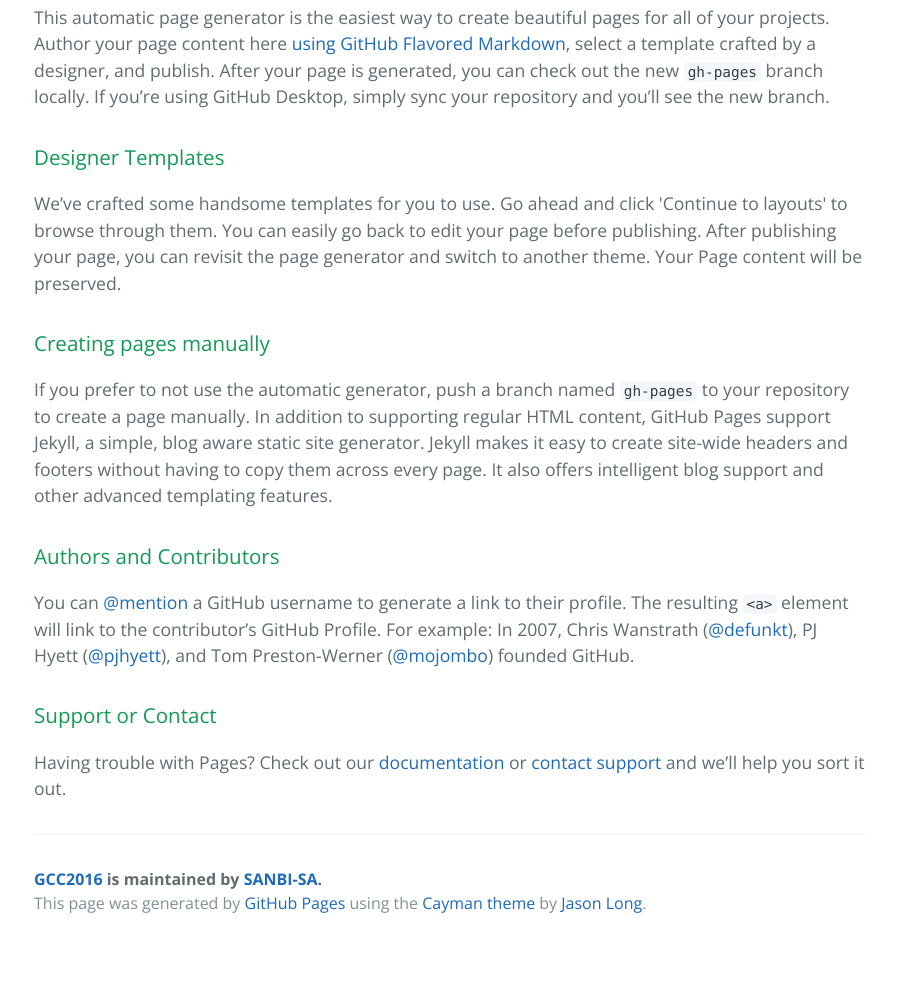
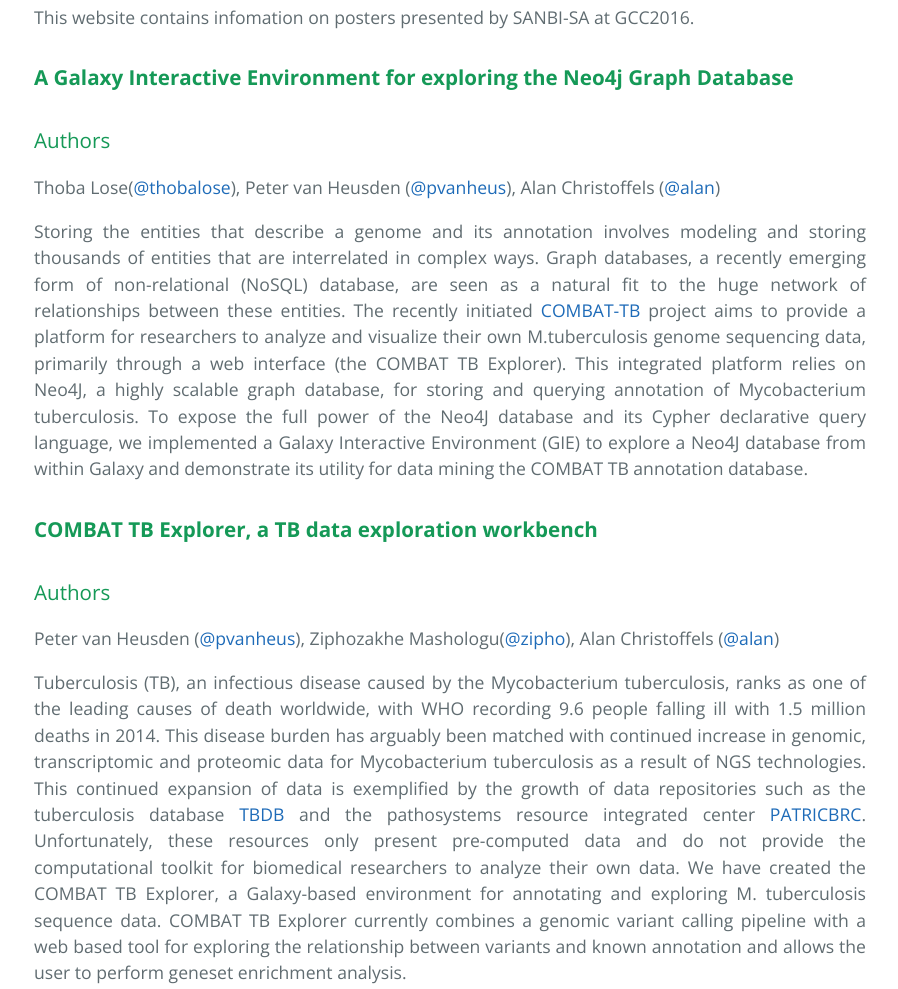
Before and after one commit to SANBI-SA-archive/GCC2016, a plain HTML site: page index.html in a window 1280 px wide. Shown: the part 459-1448 px from the top of the page, without its empty margins (190-1088 px from the left). Before the commit the page ends 1406 px from the top, so only its background shows below. Drawn offline with nearby package versions, Linux system fonts and the light colour scheme.

Commit message:
Content updates.

```diff
--- a/index.html
+++ b/index.html
@@ -11,8 +11,8 @@
   </head>
   <body>
     <section class="page-header">
-      <h1 class="project-name">SANBI-SA GCC2016 Posters</h1>
-      <h2 class="project-tagline">SANBI-SA repository for Galaxy Community Conference 2016</h2>
+      <h1 class="project-name">SANBI-SA Posters</h1>
+      <h2 class="project-tagline">SANBI-SA website for Galaxy Community Conference 2016 (GCC2016) Posters</h2>
       <a href="https://github.com/SANBI-SA/GCC2016" class="btn">View on GitHub</a>
       <a href="https://github.com/SANBI-SA/GCC2016/zipball/master" class="btn">Download .zip</a>
       <a href="https://github.com/SANBI-SA/GCC2016/tarball/master" class="btn">Download .tar.gz</a>
@@ -22,32 +22,27 @@
       <h3>
 <a id="welcome-to-github-pages" class="anchor" href="#welcome-to-github-pages" aria-hidden="true"><span aria-hidden="true" class="octicon octicon-link"></span></a>Welcome to SANBI-SA GCC2016 Posters Page.</h3>
 
-<p>This automatic page generator is the easiest way to create beautiful pages for all of your projects. Author your page content here <a href="https://guides.github.com/features/mastering-markdown/">using GitHub Flavored Markdown</a>, select a template crafted by a designer, and publish. After your page is generated, you can check out the new <code>gh-pages</code> branch locally. If you’re using GitHub Desktop, simply sync your repository and you’ll see the new branch.</p>
+<p align="justify">This website contains infomation on posters presented by SANBI-SA at GCC2016.</p>
 
-<h3>
-<a id="designer-templates" class="anchor" href="#designer-templates" aria-hidden="true"><span aria-hidden="true" class="octicon octicon-link"></span></a>Designer Templates</h3>
+<h3><a id="designer-templates" class="anchor" href="#designer-templates" aria-hidden="true"><span aria-hidden="true" class="octicon octicon-link"></span></a><b>A Galaxy Interactive Environment for exploring the Neo4j Graph Database</b></h3>
 
-<p>We’ve crafted some handsome templates for you to use. Go ahead and click 'Continue to layouts' to browse through them. You can easily go back to edit your page before publishing. After publishing your page, you can revisit the page generator and switch to another theme. Your Page content will be preserved.</p>
+<h3><a id="authors-and-contributors" class="anchor" href="#authors-and-contributors" aria-hidden="true"><span aria-hidden="true" class="octicon octicon-link"></span></a>Authors</h3>
 
-<h3>
-<a id="creating-pages-manually" class="anchor" href="#creating-pages-manually" aria-hidden="true"><span aria-hidden="true" class="octicon octicon-link"></span></a>Creating pages manually</h3>
+<p>Thoba Lose(<a href="https://github.com/thobalose" class="user-mention">@thobalose</a>), Peter van Heusden (<a href="https://github.com/pvanheus" class="user-mention">@pvanheus</a>), Alan Christoffels (<a href="http://christoffels.sanbi.ac.za/joomla/" class="user-mention">@alan</a>)</p>
 
-<p>If you prefer to not use the automatic generator, push a branch named <code>gh-pages</code> to your repository to create a page manually. In addition to supporting regular HTML content, GitHub Pages support Jekyll, a simple, blog aware static site generator. Jekyll makes it easy to create site-wide headers and footers without having to copy them across every page. It also offers intelligent blog support and other advanced templating features.</p>
+<p align="justify">Storing the entities that describe a genome and its annotation involves modeling and storing thousands of entities that are interrelated in complex ways. Graph databases, a recently emerging form of non-relational (NoSQL) database, are seen as a natural fit to the huge network of relationships between these entities. The recently initiated <a href="http://christoffels.sanbi.ac.za/joomla/index.php/projects/combat-tb">COMBAT-TB</a> project aims to provide a platform for researchers to analyze and visualize their own M.tuberculosis genome sequencing data, primarily through a web interface (the COMBAT TB Explorer). This integrated platform relies on Neo4J, a highly scalable graph database, for storing and querying annotation of Mycobacterium tuberculosis. To expose the full power of the Neo4J database and its Cypher declarative query language, we implemented a Galaxy Interactive Environment (GIE) to explore a Neo4J database from within Galaxy and demonstrate its utility for data mining the COMBAT TB annotation database.</p>
 
-<h3>
-<a id="authors-and-contributors" class="anchor" href="#authors-and-contributors" aria-hidden="true"><span aria-hidden="true" class="octicon octicon-link"></span></a>Authors and Contributors</h3>
+<h3><a id="creating-pages-manually" class="anchor" href="#creating-pages-manually" aria-hidden="true"><span aria-hidden="true" class="octicon octicon-link"></span></a><b>COMBAT TB Explorer, a TB data exploration workbench</b></h3>
 
-<p>You can <a href="https://help.github.com/articles/basic-writing-and-formatting-syntax/#mentioning-users-and-teams" class="user-mention">@mention</a> a GitHub username to generate a link to their profile. The resulting <code>&lt;a&gt;</code> element will link to the contributor’s GitHub Profile. For example: In 2007, Chris Wanstrath (<a href="https://github.com/defunkt" class="user-mention">@defunkt</a>), PJ Hyett (<a href="https://github.com/pjhyett" class="user-mention">@pjhyett</a>), and Tom Preston-Werner (<a href="https://github.com/mojombo" class="user-mention">@mojombo</a>) founded GitHub.</p>
+<h3><a id="authors-and-contributors" class="anchor" href="#authors-and-contributors" aria-hidden="true"><span aria-hidden="true" class="octicon octicon-link"></span></a>Authors</h3>
 
-<h3>
-<a id="support-or-contact" class="anchor" href="#support-or-contact" aria-hidden="true"><span aria-hidden="true" class="octicon octicon-link"></span></a>Support or Contact</h3>
+<p>Peter van Heusden (<a href="https://github.com/pvanheus" class="user-mention">@pvanheus</a>), Ziphozakhe Mashologu(<a href="https://github.com/zipho" class="user-mention">@zipho</a>), Alan Christoffels (<a href="http://christoffels.sanbi.ac.za/joomla/" class="user-mention">@alan</a>)</p>
 
-<p>Having trouble with Pages? Check out our <a href="https://help.github.com/pages">documentation</a> or <a href="https://github.com/contact">contact support</a> and we’ll help you sort it out.</p>
+<p align="justify">Tuberculosis (TB), an infectious disease caused by the Mycobacterium tuberculosis, ranks as one of the leading causes of death worldwide, with WHO recording 9.6 people falling ill with 1.5 million deaths in 2014. This disease burden has arguably been matched with continued increase in genomic, transcriptomic and proteomic data for Mycobacterium tuberculosis as a result of NGS technologies. This continued expansion of data is exemplified by the growth of data repositories such as the tuberculosis database <a href="http://www.tbdb.org/">TBDB</a> and the pathosystems resource integrated center <a href="http://patricbrc.org/">PATRICBRC</a>. Unfortunately, these resources only present pre-computed data and do not provide the computational toolkit for biomedical researchers to analyze their own data. We have created the COMBAT TB Explorer, a Galaxy-based environment for annotating and exploring M. tuberculosis sequence data. COMBAT TB Explorer currently combines a genomic variant calling pipeline with a web based tool for exploring the relationship between variants and known annotation and allows the user to perform geneset enrichment analysis.</p>
+
 
       <footer class="site-footer">
         <span class="site-footer-owner"><a href="https://github.com/SANBI-SA/GCC2016">GCC2016</a> is maintained by <a href="https://github.com/SANBI-SA">SANBI-SA</a>.</span>
-
-        <span class="site-footer-credits">This page was generated by <a href="https://pages.github.com">GitHub Pages</a> using the <a href="https://github.com/jasonlong/cayman-theme">Cayman theme</a> by <a href="https://twitter.com/jasonlong">Jason Long</a>.</span>
       </footer>
 
     </section>
```
